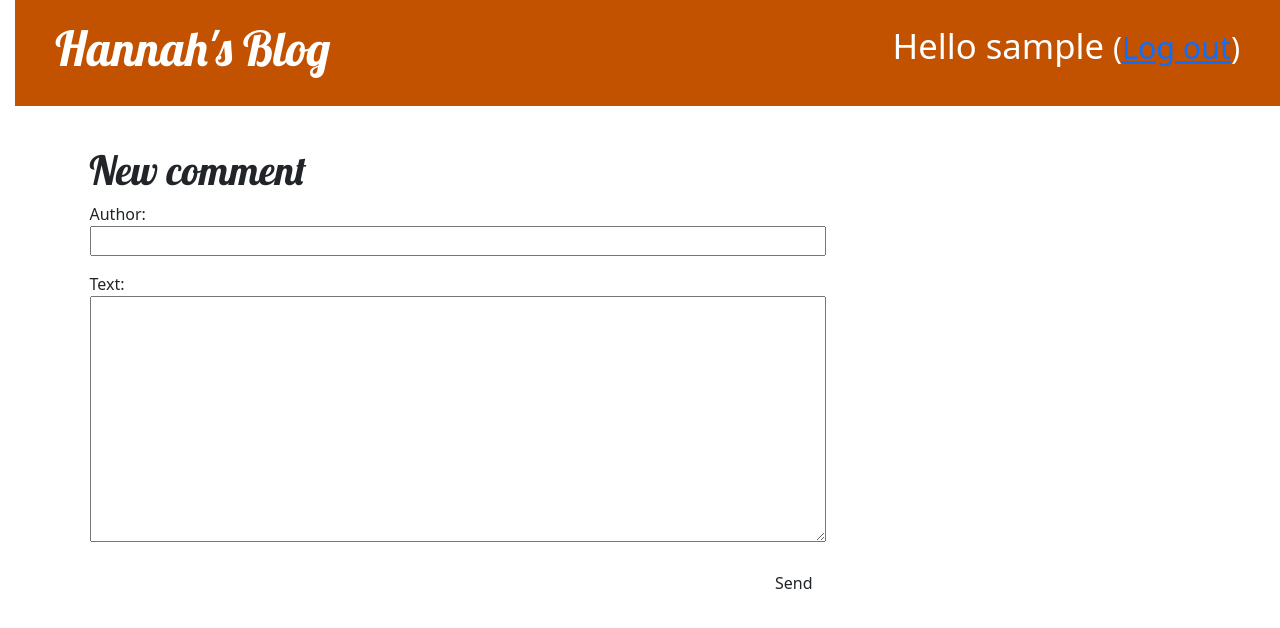
After one commit to hpruett5/pruett-blog, a Django app: page /post/1/comment/ in a window 1280 px wide. The commit adds this page. Shown: the top 628 px of the page. Run offline with Django 5.2, Linux system fonts and the light colour scheme; a user stored in the database is signed in; tables that the repository leaves empty hold one stand-in row (values such as "Sample post").

Commit message:
Added comments and security

```diff
--- a/blog/admin.py
+++ b/blog/admin.py
@@ -1,4 +1,5 @@
 from django.contrib import admin
-from .models import Post
+from .models import Post, Comment
 
 admin.site.register(Post)
+admin.site.register(Comment)
--- a/blog/forms.py
+++ b/blog/forms.py
@@ -1,9 +1,15 @@
 from django import forms
 from django.forms import ModelForm
-from .models import Post
+from .models import Post, Comment
 
 class PostForm(forms.ModelForm):
 
     class Meta:
         model = Post
         fields = ('title', 'text')
+
+class CommentForm(forms.ModelForm):
+
+    class Meta:
+        model = Comment
+        fields = ('author', 'text',)
--- a/blog/models.py
+++ b/blog/models.py
@@ -16,3 +16,21 @@ class Post(models.Model):
 
     def __str__(self):
         return self.title
+
+
+class Comment(models.Model):
+    post = models.ForeignKey('blog.Post', on_delete=models.CASCADE, related_name='comments')
+    author = models.CharField(max_length=200)
+    text = models.TextField()
+    created_date = models.DateTimeField(default=timezone.now)
+    approved_comment = models.BooleanField(default=False)
+
+    def approve(self):
+        self.approved_comment = True
+        self.save()
+
+    def __str__(self):
+        return self.text
+
+    def approved_comments(self):
+        return self.comments.filter(approved_comment=True)
--- a/blog/static/css/blog.css
+++ b/blog/static/css/blog.css
@@ -78,3 +78,7 @@ h4 {
     color: #FFFFFF;
     background-color: #C25100;
 }
+
+.comment {
+    margin: 20px 0px 20px 20px;
+}
--- /dev/null
+++ b/blog/templates/blog/add_comment_to_post.html
@@ -0,0 +1,9 @@
+{% extends 'blog/base.html' %}
+
+{% block content %}
+    <h1>New comment</h1>
+    <form method="POST" class="post-form">{% csrf_token %}
+        {{ form.as_p }}
+        <button type="submit" class="save btn btn-default">Send</button>
+    </form>
+{% endblock %}
--- a/blog/templates/blog/base.html
+++ b/blog/templates/blog/base.html
@@ -10,21 +10,23 @@
         <link rel="stylesheet" href="https://fonts.googleapis.com/css?family=Lobster&subset=latin,latin-ext">
     </head>
     <body>
-        <header class="page-header">
-          <div class="container">
-            <a href="{% url 'post_new' %}" class="top-menu">
-                {% include './icons/file-earmark-plus.svg' %}
-            </a>
-              <h1><a href="/"> Hannah's Blog</a></h1>
-          </div>
-        </header>
-        <main class="container">
+        <div class="page-header">
+            {% if user.is_authenticated %}
+                <a href="{% url 'post_new' %}" class="top-menu"><span class="glyphicon glyphicon-plus"></span></a>
+                <a href="{% url 'post_draft_list' %}" class="top-menu"><span class="glyphicon glyphicon-edit"></span></a>
+                <p class="top-menu">Hello {{ user.username }} <small>(<a href="{% url 'logout' %}">Log out</a>)</small></p>
+            {% else %}
+                <a href="{% url 'login' %}" class="top-menu"><span class="glyphicon glyphicon-lock"></span></a>
+            {% endif %}
+            <h1><a href="/">Hannah's Blog</a></h1>
+        </div>
+        <div class="content container">
             <div class="row">
-                <div class="col">
+                <div class="col-md-8">
                 {% block content %}
                 {% endblock %}
                 </div>
             </div>
-        </main>
+        </div>
     </body>
 </html>
--- a/blog/urls.py
+++ b/blog/urls.py
@@ -6,4 +6,10 @@ urlpatterns = [
     path('post/<int:pk>/', views.post_detail, name='post_detail'),
     path('post/new/', views.post_new, name='post_new'),
     path('post/<int:pk>/edit/', views.post_edit, name='post_edit'),
+    path('drafts/', views.post_draft_list, name='post_draft_list'),
+    path('post/<int:pk>/publish/', views.post_publish, name='post_publish'),
+    path('post/<int:pk>/remove/', views.post_remove, name='post_remove'),
+    path('post/<int:pk>/comment/', views.add_comment_to_post, name='add_comment_to_post'),
+    path('comment/<int:pk>/approve/', views.comment_approve, name='comment_approve'),
+    path('comment/<int:pk>/remove/', views.comment_remove, name='comment_remove'),
 ]
--- a/blog/views.py
+++ b/blog/views.py
@@ -1,33 +1,37 @@
 from django.shortcuts import render
 from django.utils import timezone
-from .models import Post
+from .models import Post, Comment
 from django.shortcuts import render, get_object_or_404
-from .forms import PostForm
+from .forms import PostForm, CommentForm
 from django.shortcuts import redirect
+from django.contrib.auth.decorators import login_required
 
 # Create your views here.
 
+@login_required
 def post_list(request):
     posts = Post.objects.filter(published_date__lte=timezone.now()).order_by('published_date')
     return render(request, 'blog/post_list.html', {'posts': posts})
 
+@login_required
 def post_detail(request, pk):
     post = get_object_or_404(Post, pk=pk)
     return render(request, 'blog/post_detail.html', {'post': post})
 
+@login_required
 def post_new(request):
     if request.method == "POST":
         form = PostForm(request.POST)
         if form.is_valid():
             post = form.save(commit=False)
             post.author = request.user
-            post.published_date = timezone.now()
             post.save()
             return redirect('post_detail', pk=post.pk)
     else:
         form = PostForm()
     return render(request, 'blog/post_edit.html', {'form': form})
 
+@login_required
 def post_edit(request, pk):
     post = get_object_or_404(Post, pk=pk)
     if request.method == "POST":
@@ -35,9 +39,53 @@ def post_edit(request, pk):
         if form.is_valid():
             post = form.save(commit=False)
             post.author = request.user
-            post.published_date = timezone.now()
             post.save()
             return redirect('post_detail', pk=post.pk)
     else:
         form = PostForm(instance=post)
     return render(request, 'blog/post_edit.html', {'form': form})
+
+@login_required
+def post_draft_list(request):
+    posts = Post.objects.filter(published_date__isnull=True).order_by('created_date')
+    return render(request, 'blog/post_draft_list.html', {'posts': posts})
+
+@login_required
+def post_publish(request, pk):
+    post = get_object_or_404(Post, pk=pk)
+    if request.method=='POST':
+        post.publish()
+    return redirect('post_detail', pk=pk)
+
+@login_required
+def post_remove(request, pk):
+    post = get_object_or_404(Post, pk=pk)
+    if request.method=='POST':
+        post.delete()
+    return redirect('post_list')
+
+@login_required
+def add_comment_to_post(request, pk):
+    post = get_object_or_404(Post, pk=pk)
+    if request.method == "POST":
+        form = CommentForm(request.POST)
+        if form.is_valid():
+            comment = form.save(commit=False)
+            comment.post = post
+            comment.save()
+            return redirect('post_detail', pk=post.pk)
+    else:
+        form = CommentForm()
+    return render(request, 'blog/add_comment_to_post.html', {'form': form})
+
+@login_required
+def comment_approve(request, pk):
+    comment = get_object_or_404(Comment, pk=pk)
+    comment.approve()
+    return redirect('post_detail', pk=comment.post.pk)
+
+@login_required
+def comment_remove(request, pk):
+    comment = get_object_or_404(Comment, pk=pk)
+    comment.delete()
+    return redirect('post_detail', pk=comment.post.pk)
--- a/mysite/settings.py
+++ b/mysite/settings.py
@@ -123,3 +123,5 @@ STATIC_ROOT = BASE_DIR / 'static'
 # https://docs.djangoproject.com/en/5.1/ref/settings/#default-auto-field
 
 DEFAULT_AUTO_FIELD = 'django.db.models.BigAutoField'
+
+LOGIN_REDIRECT_URL = '/'
--- a/mysite/urls.py
+++ b/mysite/urls.py
@@ -16,8 +16,11 @@ Including another URLconf
 """
 from django.contrib import admin
 from django.urls import path, include
+from django.contrib.auth import views
 
 urlpatterns = [
     path('admin/', admin.site.urls),
     path('', include('blog.urls')),
+    path('accounts/login/', views.LoginView.as_view(), name='login'),
+    path('accounts/logout/', views.LogoutView.as_view(next_page='/'), name='logout'),
 ]
```
Also changed, not shown: blog/templates/blog/post_detail.html (+41 -5 lines), blog/templates/blog/post_draft_list.html (added, +11 -0 lines), blog/templates/blog/post_list.html (+8 -7 lines), blog/templates/registration/login.html (added, +24 -0 lines), blog/migrations/0002_comment.py (added).
